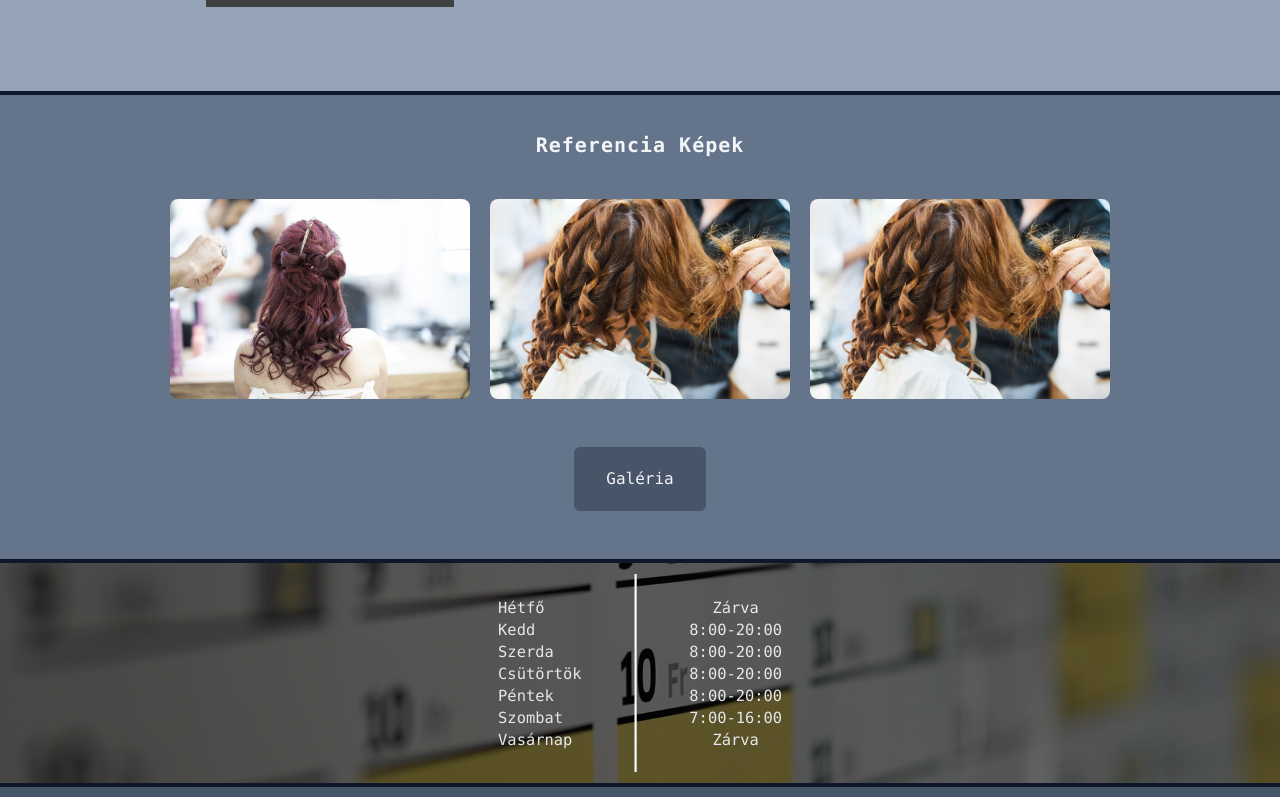
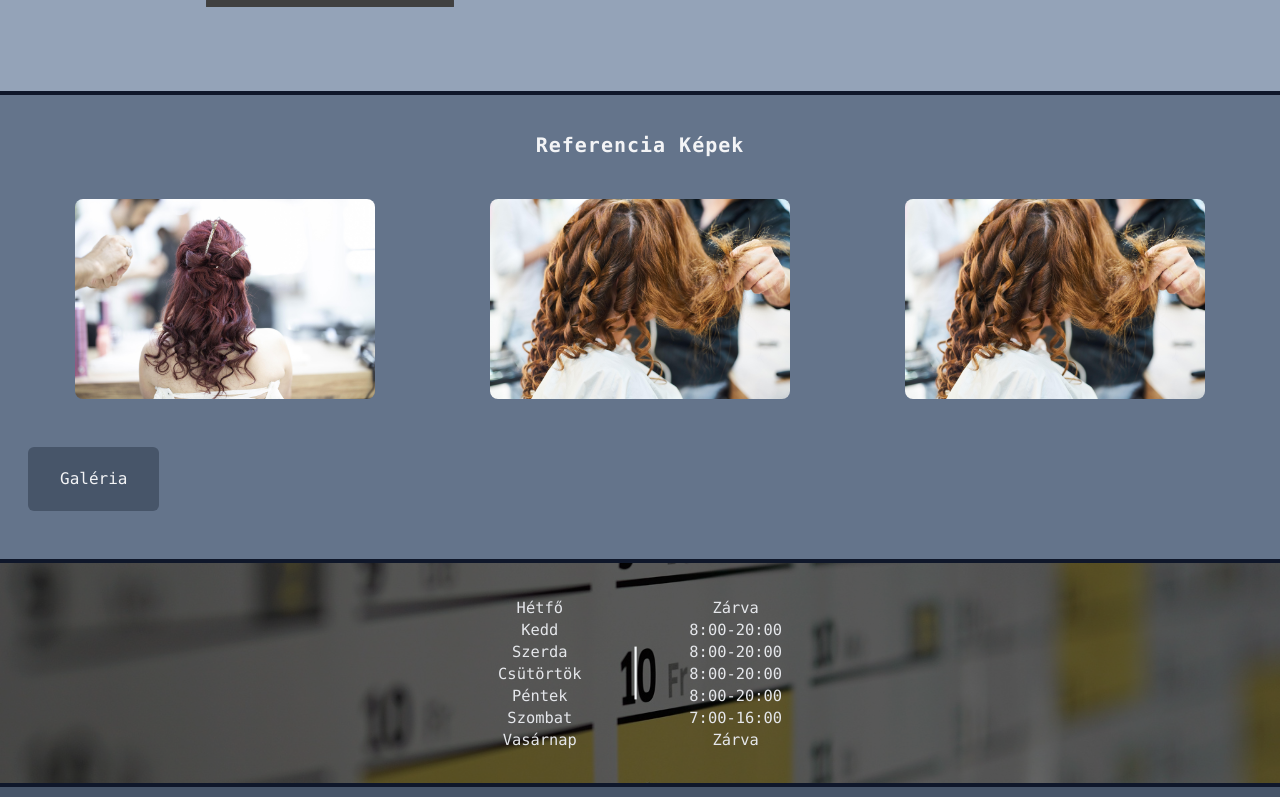
Before and after one commit to sevelater/markus_szalon, a Next.js app: page / in a window 1280 px wide. Shown: the part 1563-2360 px from the top of the page. Built offline with nearby package versions, Linux system fonts and the light colour scheme; grey boxes are pictures that could not be loaded.

Commit message:
talan center

```diff
--- a/app/page.tsx
+++ b/app/page.tsx
@@ -202,8 +202,8 @@ const Page = () => {
         <p className="">Lorem ipsum dolor sit, amet consectetur adipisicing elit. Alias ipsam temporibus commodi fugiat voluptatum illum similique. Ea harum et nobis, facilis nam unde enim voluptas, officia facere adipisci incidunt amet.</p>
       </div>
       <div className="py-0.5 bg-slate-900"></div>
-      <div className="p-7 bg-slate-500 justify-items-center w-full scroll-mt-24" id="referenc">
-        <p className="justify-self-center mb-8 p-2 rounded-md text-gray-100 font-semibold tracking-wider text-xl">Referencia Képek</p>
+      <div className="p-7 bg-slate-500 w-full scroll-mt-24" id="referenc">
+        <p className="text-center mb-8 p-2 rounded-md text-gray-100 font-semibold tracking-wider text-xl">Referencia Képek</p>
 
         <div className="grid grid-cols-1 md:grid-cols-2 lg:grid-cols-3 justify-items-center gap-5">
 
@@ -240,7 +240,7 @@ const Page = () => {
          />
           </div>
         </div>
-        <button className="justify-self-center p-5 rounded-md px-8 w-auto bg-slate-600 hover:bg-slate-700 mt-12 mb-5 ">Galéria</button>
+        <button className="justify-self-center text-center p-5 rounded-md px-8 w-auto bg-slate-600 hover:bg-slate-700 mt-12 mb-5 ">Galéria</button>
       </div>
 
       <div className="py-0.5 bg-slate-900" id="line"></div>
@@ -251,11 +251,11 @@ const Page = () => {
         className="w-full justify-items-center bg-black bg-opacity-55">
 
         <div
-        className="flex gap-12 mx-1 py-5 px-9 sm:scale-110 md:scale-120 text-sm justify-items-center"
+        className="flex gap-12 mx-1 py-5 px-9 sm:scale-110 md:scale-120 text-sm justify-items-center items-center content-center"
         id="schedule"
         >
 
-          <div className="text-gray-200 pt-5 pb-5">
+          <div className="text-gray-200 pt-5 pb-5 text-center">
             <h3>Hétfő</h3>
             <h3>Kedd</h3>
             <h3>Szerda</h3>
@@ -267,7 +267,7 @@ const Page = () => {
 
           <div className="bg-slate-50 h-auto p-px pt-6 pb-6"></div>
 
-          <div className="text-gray-200 pt-5 pb-5 justify-items-center">
+          <div className="text-gray-200 pt-5 pb-5 justify-items-center text-center">
             <h4>Zárva</h4>
             <h4>8:00-20:00</h4>
             <h4>8:00-20:00</h4>
```
